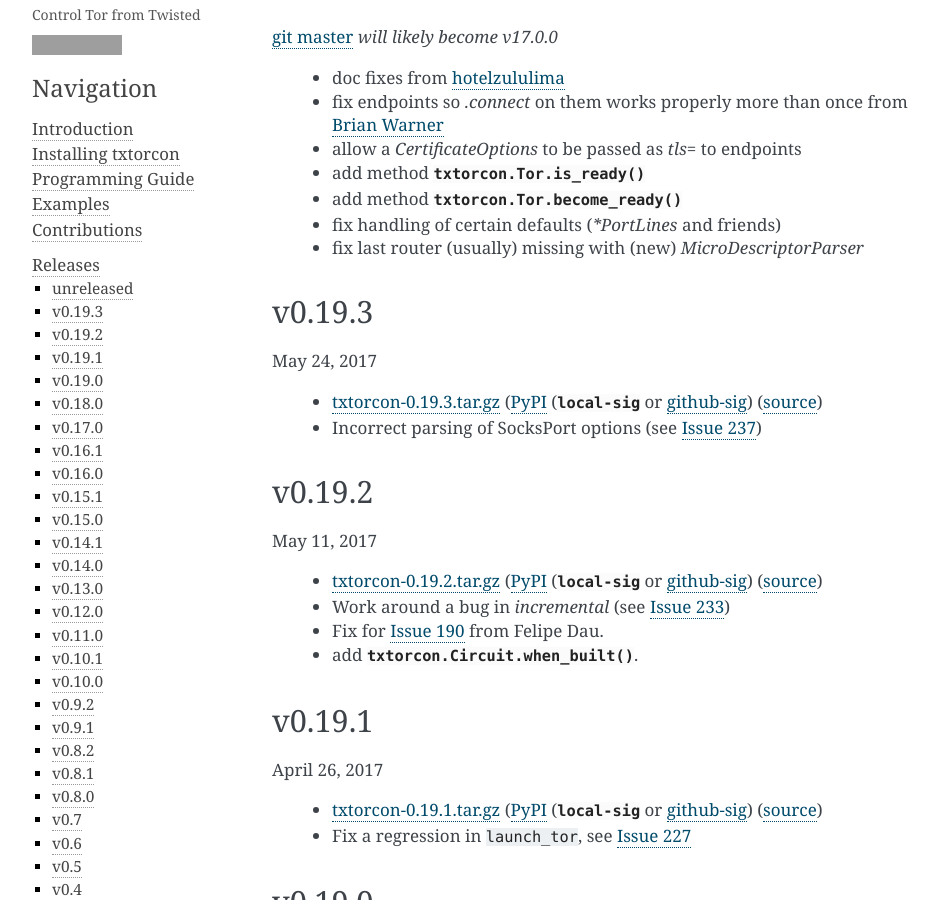
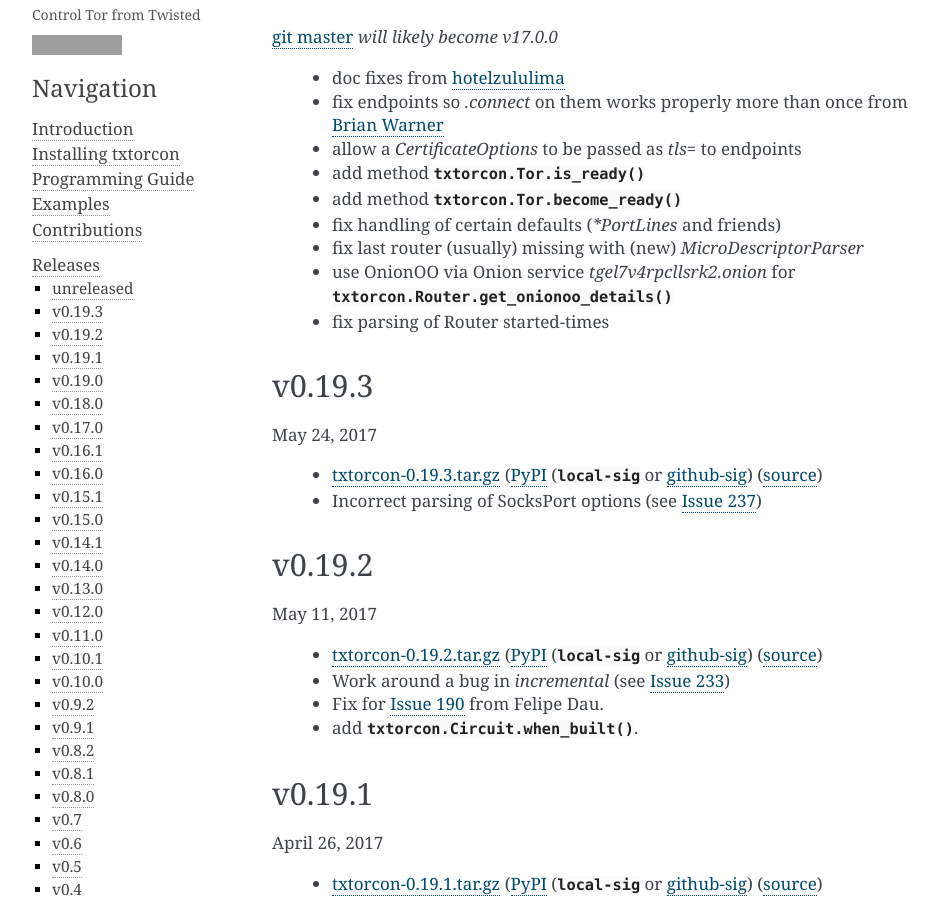
Before and after one commit to meejah/txtorcon, a Sphinx documentation site: the page built from docs/releases.rst, in a window 1280 px wide and 900 px high, scrolled down 303 px. Shown: the whole window, without its empty margins (148-1085 px from the left). Built offline with Sphinx 7.4.7, drawn with Linux system fonts in a browser that asks for light colours; the version number could not be read and is left out; grey boxes are pictures that could not be loaded.

Commit message:
add release-note

```diff
--- a/docs/releases.rst
+++ b/docs/releases.rst
@@ -26,6 +26,8 @@
  * add method :func:`txtorcon.Tor.become_ready`
  * fix handling of certain defaults (`*PortLines` and friends)
  * fix last router (usually) missing with (new) `MicroDescriptorParser`
+ * use OnionOO via Onion service `tgel7v4rpcllsrk2.onion` for :func:`txtorcon.Router.get_onionoo_details`
+ * fix parsing of Router started-times
 
 
 v0.19.3
```
